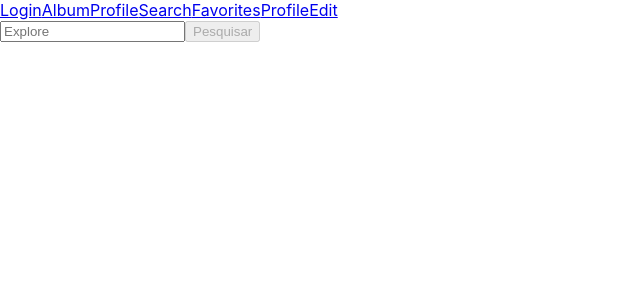
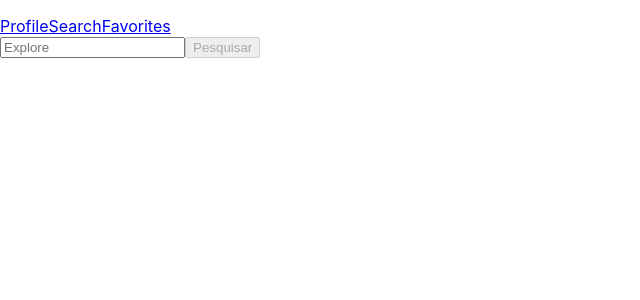
Before and after one commit to vitoriacst/Music_Plataform, a React (Create React App) app: page /search in a window 1280 px wide. Shown: the top 300 px of the page, without its empty margins (0-640 px from the left). Built offline with nearby package versions, Linux system fonts and the light colour scheme.

Commit message:
requisito 3

```diff
--- a/src/pages/Header.jsx
+++ b/src/pages/Header.jsx
@@ -1,37 +1,41 @@
 import React from 'react';
 import { Link } from 'react-router-dom';
-// import Load from './Load';
-// import Login from './Login';
+import Load from './Load';
+import { getUser } from '../services/userAPI';
 
 class Header extends React.Component {
-  // constructor() {
-  //   super()
-  //   const{
-  //   }= this.state
-  // };
+  constructor() {
+    super();
+    this.state = {
+      load: true,
+      usuario: '',
+    };
+  }
 
-  // RequirimentApi=(event) => {
-  //   event.preventDefault();
-  //   const {Load} = this.state;
-  //   this.setState({ load: true },
-  //     async () => {
-  //       await createUser({Load});
-  //       this.setState({
-  //         load: false,
-  //       });
-  //     });
-  // }
+  async componentDidMount() {
+    const usuario = await getUser();
+    this.setState({
+      load: false,
+      usuario: usuario.name,
+    });
+  }
 
   render() {
+    const {
+      load,
+      usuario,
+    } = this.state;
     return (
       <div>
         <header data-testid="header-component">
-          <Link to="/">Login</Link>
-          <Link to="/album">Album</Link>
-          <Link to="/profile" data-testid="link-to-profile">Profile</Link>
-          <Link to="/search" data-testid="link-to-search">Search</Link>
-          <Link to="/favorites" data-testid="link-to-favorites">Favorites</Link>
-          <Link to="/profile/edit">ProfileEdit</Link>
+          {
+            load ? <Load /> : (
+              <p data-testid="header-user-name">{usuario}</p>
+            )
+          }
+          <Link exact to="/profile" data-testid="link-to-profile">Profile</Link>
+          <Link exact to="/search" data-testid="link-to-search">Search</Link>
+          <Link exact to="/favorites" data-testid="link-to-favorites">Favorites</Link>
         </header>
       </div>
     );
```
